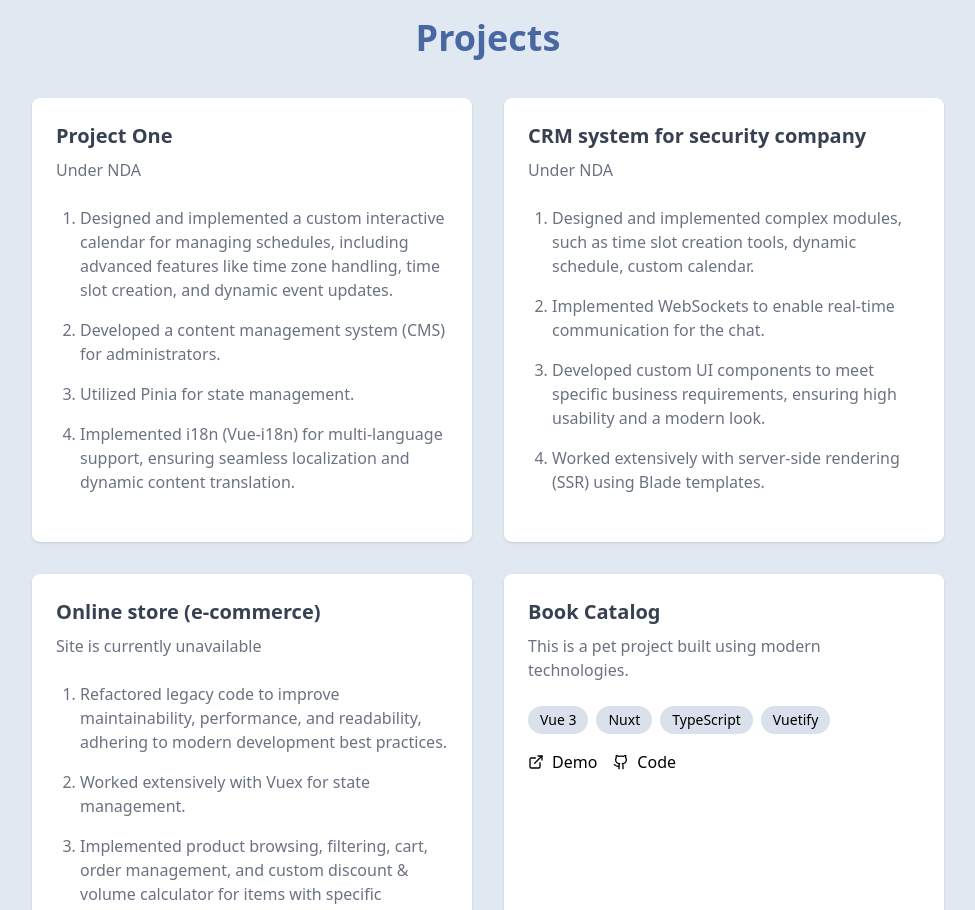
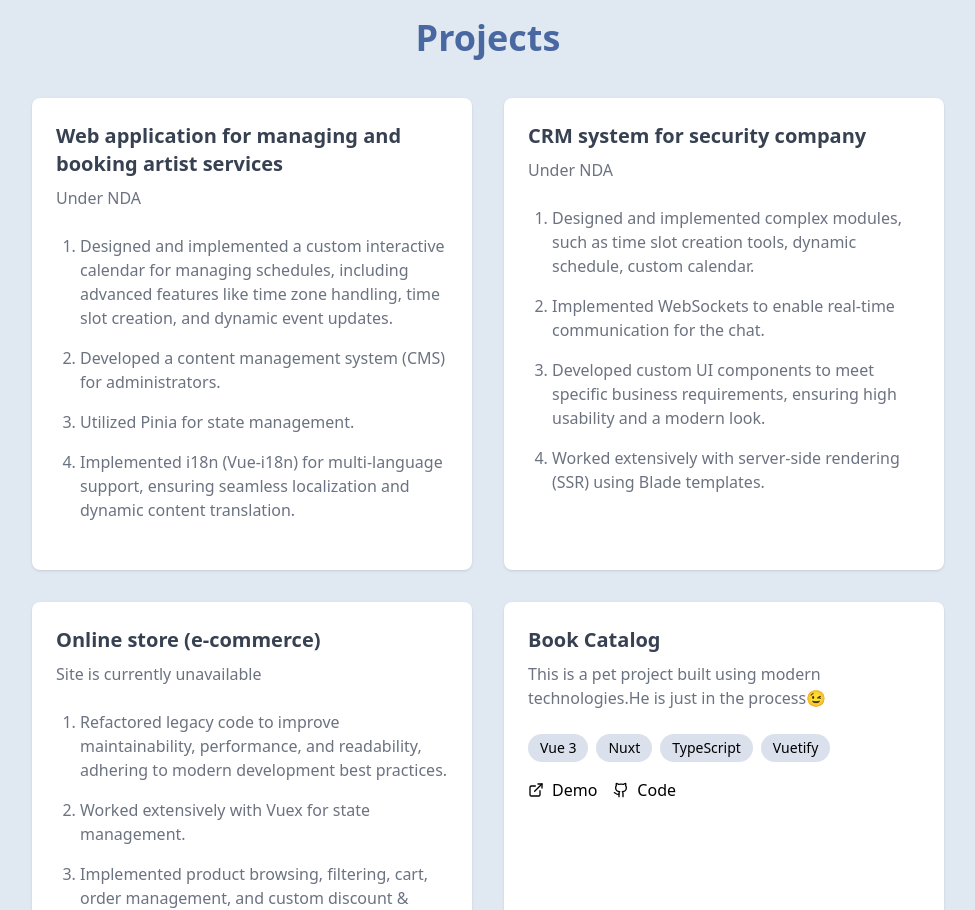
Before and after one commit to GalinaGol/My-profile, a Vue app: page / in a window 1280 px wide. Shown: the part 1540-2450 px from the top of the page, without its empty margins (152-1127 px from the left). Built offline with nearby package versions, Linux system fonts and the light colour scheme.

Commit message:
added project name

```diff
--- a/src/components/Projects.vue
+++ b/src/components/Projects.vue
@@ -7,7 +7,7 @@
 
         <div class="grid grid-cols-1 md:grid-cols-2 sm:grid-cols-1 gap-8">
           <div class="bg-white dark:bg-light rounded-lg p-6 shadow hover:shadow-lg transition-shadow">
-            <h4 class="text-xl font-semibold text-gray-700 dark:text-primary mb-2">Project One</h4>
+            <h4 class="text-xl font-semibold text-gray-700 dark:text-primary mb-2">Web application for managing and booking artist services</h4>
             <p class="text-gray-500 mb-6 whitespace-pre-line">
                 Under NDA
             </p>
@@ -67,7 +67,7 @@
           </div>
           <div class="dark:bg-light bg-white rounded-lg p-6 shadow hover:shadow-lg transition-shadow">
             <h4 class="text-xl font-semibold text-gray-700 dark:text-primary mb-2">Book Catalog</h4>
-            <p class="text-gray-500 mb-6 whitespace-pre-line">This is a pet project built using modern technologies.</p>
+            <p class="text-gray-500 mb-6 whitespace-pre-line">This is a pet project built using modern technologies.He is just in the process😉</p>
             <div class="flex flex-wrap gap-2 mb-4">
                 <span class="px-3 py-1 text-sm bg-primary/20 text-primary-light rounded-full">Vue 3</span>
                 <span class="px-3 py-1 text-sm bg-primary/20 text-primary-light rounded-full">Nuxt</span>
```
